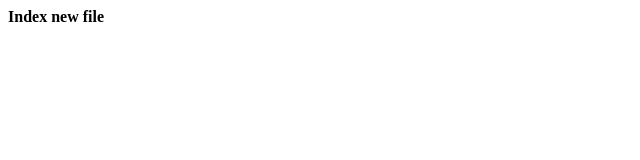
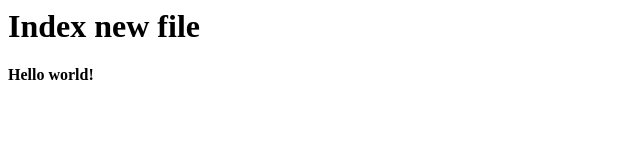
Before and after one commit to iefanov/Study, a plain HTML site: page index.html in a window 1280 px wide. Shown: the whole page, without its empty margins (0-640 px from the left). Drawn offline with Linux system fonts and the light colour scheme.

Commit message:
Update index.html

```diff
--- a/index.html
+++ b/index.html
@@ -1 +1,2 @@
-<b>Index new file</b>
+<h1>Index new file</h1>
+<b>Hello world!<b>
```
